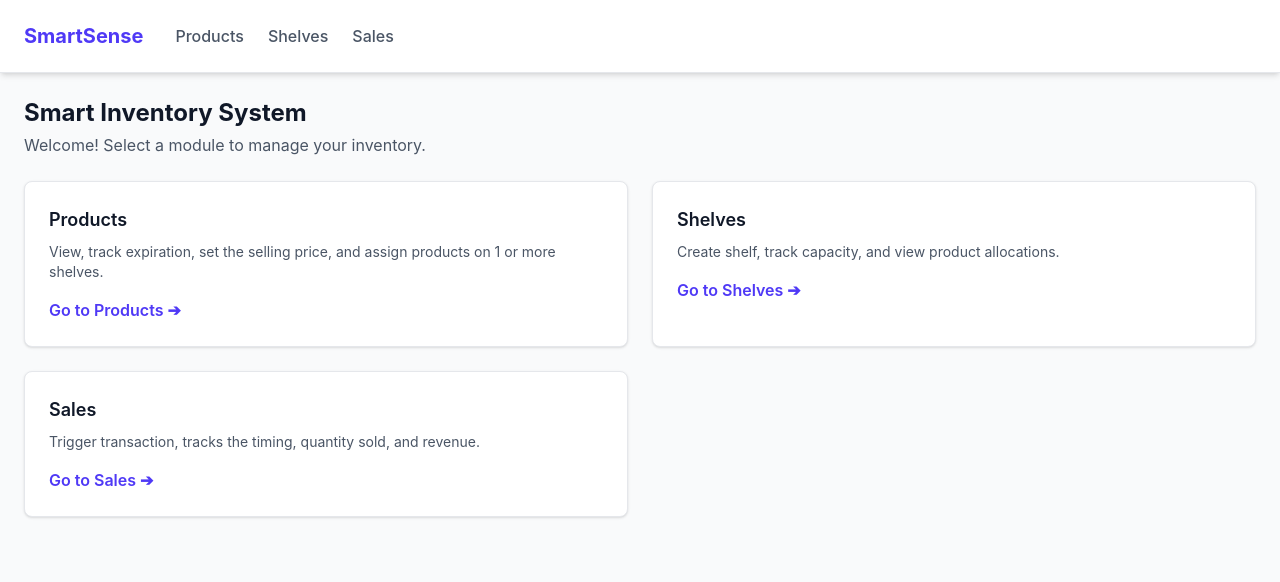
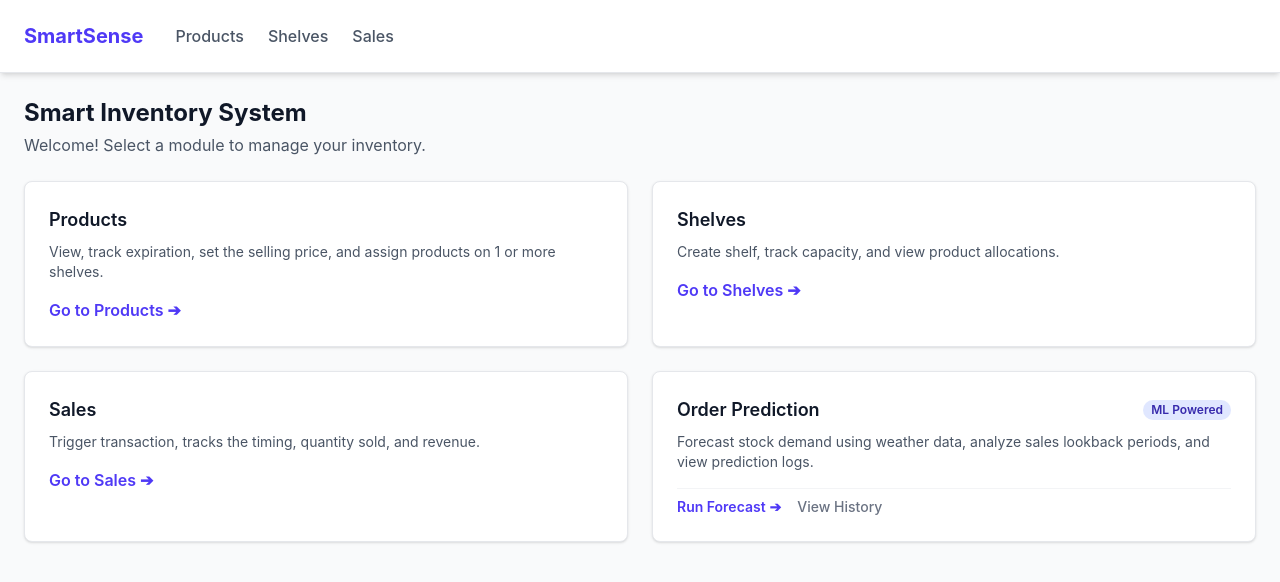
Before and after one commit to alphaRookie/Smart-Inventory-System-API, a React (Vite) app in the folder frontend/: page / in a window 1280 px wide. Shown: the top 582 px of the page. Built offline with nearby package versions, Linux system fonts and the light colour scheme.

Commit message:
feat: create dashboard page for OrderPrediction

```diff
--- a/frontend/src/pages/DashboardPage.jsx
+++ b/frontend/src/pages/DashboardPage.jsx
@@ -56,6 +56,33 @@ export default function DashboardPage() {
           </Link>
         </div>
 
+        {/* Order Prediction Card */}
+        <div className="bg-white border border-gray-200 rounded-lg p-6 shadow-sm hover:shadow-lg transition-shadow">
+          <div className="flex items-center justify-between mb-2">
+            <h2 className="text-lg font-semibold text-gray-900">Order Prediction</h2>
+            <span className="px-2 py-0.5 text-xs font-semibold bg-indigo-100 text-indigo-800 rounded-full">ML Powered</span>
+          </div>
+
+          <p className="mt-2 text-sm text-gray-600 mb-4">
+            Forecast stock demand using weather data, analyze sales lookback periods, and view prediction logs.
+          </p>
+
+          <div className="flex items-center space-x-4 pt-2 border-t border-gray-100">
+            <Link
+              to="/orderpred/forecast"
+              className="inline-flex items-center text-sm font-semibold text-indigo-600 hover:text-indigo-800"
+            >
+              Run Forecast <span className="ml-1">➔</span>
+            </Link>
+
+            <Link
+              to="/orderpred/history"
+              className="inline-flex items-center text-sm font-medium text-gray-500 hover:text-gray-700"
+            >
+              View History
+            </Link>
+          </div>
+        </div>
 
       </div>
     </div>
```
